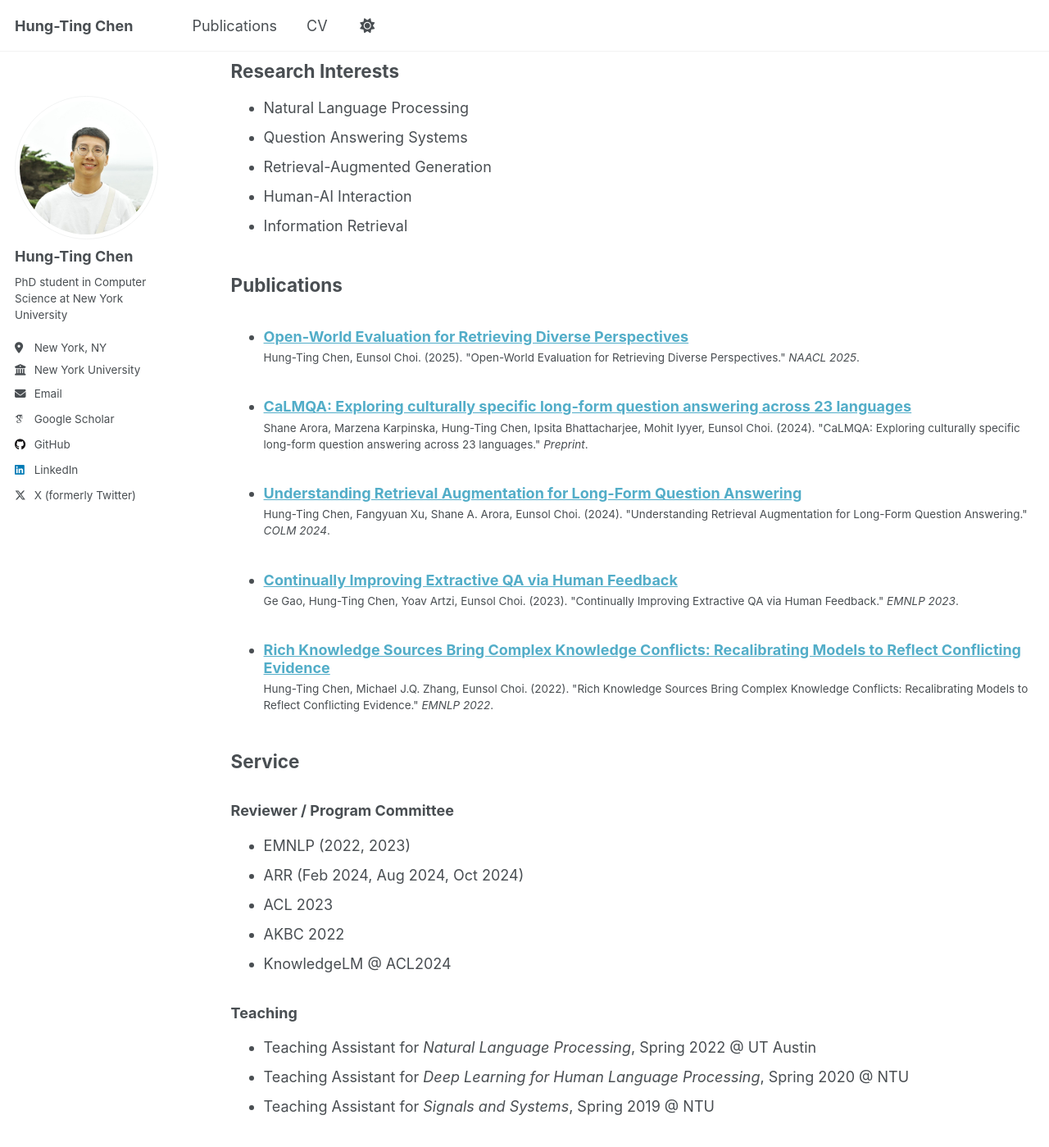
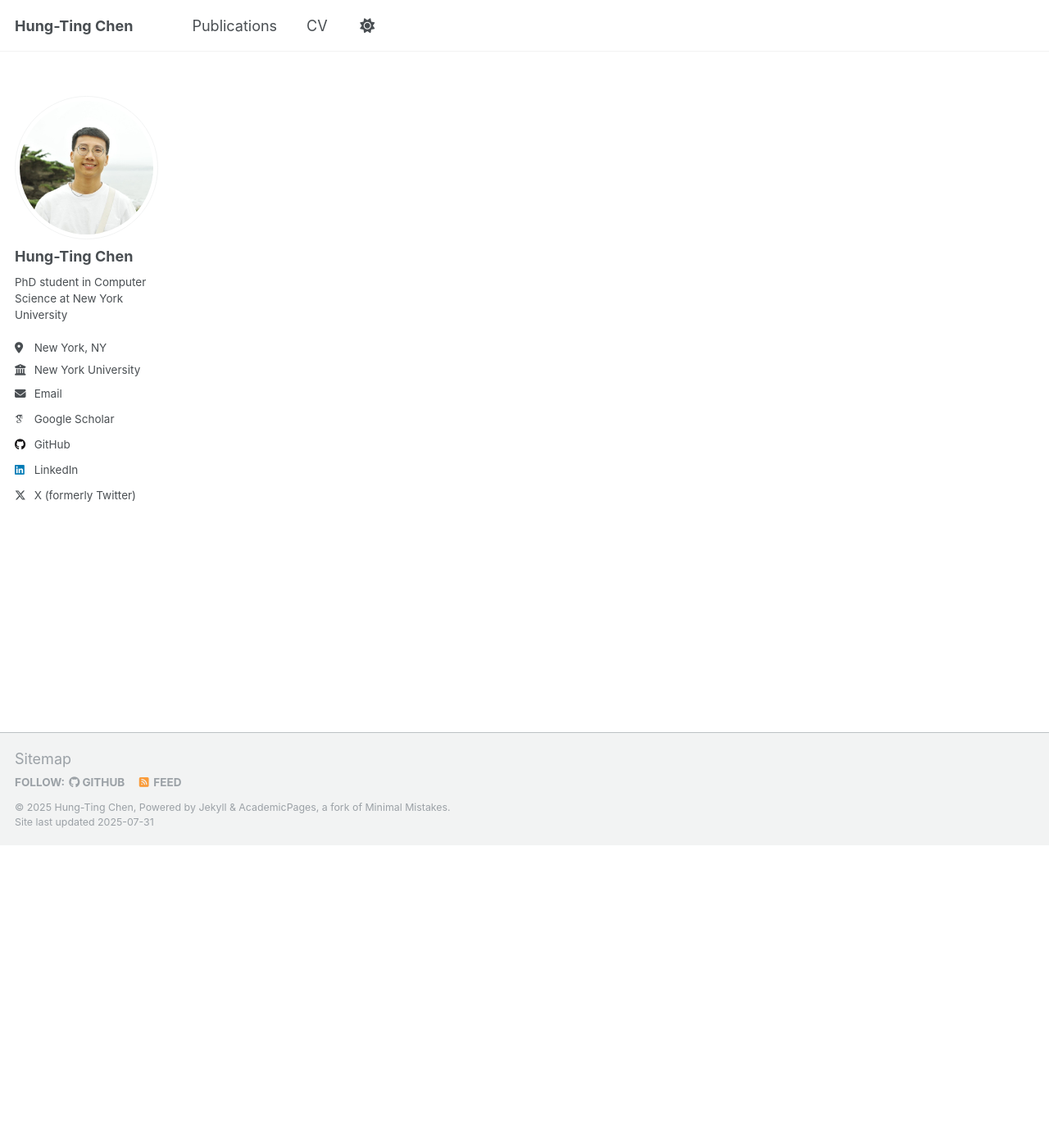
Before and after one commit to timchen0618/timchen0618.github.io, a Jekyll site: the page built from _pages/cv.md, in a window 1280 px wide and 1400 px high, scrolled down 369 px. Shown: the whole window at 82% size. Built offline with Jekyll 4.4.1, drawn with Linux system fonts in a browser that asks for light colours; some web fonts are replaced; a script that is not in the unit is left out.

Commit message:
Reorganize CV and About pages
- Remove Research Interests and Publications sections from CV page
- Remove Service section from CV page
- Add Service section to main About page with reviewer/PC and teaching info
- CV page now only contains Education section and PDF download link
- Main page now has comprehensive information including Service activities

This creates a cleaner CV page focused on education while keeping all service information visible on the main page.

```diff
--- a/_pages/cv.md
+++ b/_pages/cv.md
@@ -17,31 +17,3 @@
   * Advisor: Prof. Eunsol Choi
 * **M.S. in Computer Science**, University of Texas at Austin, 2021-2023
 * **B.S. in Electrical Engineering**, National Taiwan University, 2017-2021
-
-## Research Interests
-
-* Natural Language Processing
-* Question Answering Systems
-* Retrieval-Augmented Generation
-* Human-AI Interaction
-* Information Retrieval
-
-## Publications
-
-  <ul>{% for post in site.publications reversed %}
-    {% include archive-single-cv.html %}
-  {% endfor %}</ul>
-
-## Service
-
-### Reviewer / Program Committee
-* EMNLP (2022, 2023)
-* ARR (Feb 2024, Aug 2024, Oct 2024)
-* ACL 2023
-* AKBC 2022
-* KnowledgeLM @ ACL2024
-
-### Teaching
-* Teaching Assistant for *Natural Language Processing*, Spring 2022 @ UT Austin
-* Teaching Assistant for *Deep Learning for Human Language Processing*, Spring 2020 @ NTU
-* Teaching Assistant for *Signals and Systems*, Spring 2019 @ NTU
```
Also changed, not shown: _pages/about.md (+14 -0 lines).
